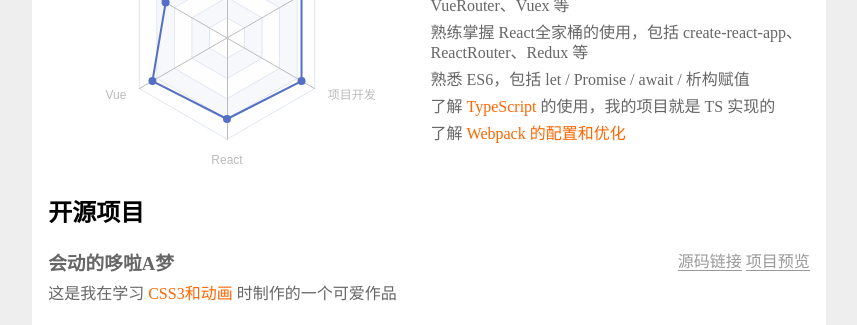
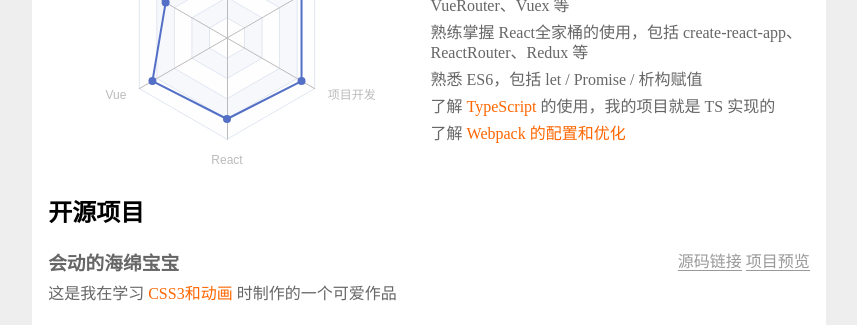
Before and after one commit to monody517/myCV, a plain HTML site: page src/index.html in a window 1280 px wide. Shown: the part 992-1317 px from the top of the page, without its empty margins (211-1068 px from the left). Drawn offline with nearby package versions, Linux system fonts and the light colour scheme.

Commit message:
Update index.html

```diff
--- a/src/index.html
+++ b/src/index.html
@@ -339,7 +339,7 @@
                 <li>熟悉<strong>前后端分离</strong>技术，包括 AJAX、跨域、前端路由、Cookie等</li>
                 <li>熟练掌握 <strong>Vue全家桶</strong>的使用，包括 VueCli、VueRouter、Vuex 等</li>
                 <li>熟练掌握 React全家桶的使用，包括 create-react-app、ReactRouter、Redux 等</li>
-                <li>熟悉 ES6，包括 let / Promise / await / 析构赋值</li>
+                <li>熟悉 ES6，包括 let / Promise / 析构赋值</li>
                 <li>了解 <strong>TypeScript</strong> 的使用，我的项目就是 TS 实现的</li>
                 <li>了解 <strong>Webpack 的配置和优化</strong></li>
               </ul>
@@ -353,7 +353,7 @@
             <ul>
               <li class="page2">
                 <header>
-                  <h3>会动的哆啦A梦</h3>
+                  <h3>会动的海绵宝宝</h3>
                   <span>
                     <a href="https://github.com/monody517/spongebob">源码链接</a>
                     <a href="https://monody517.github.io/spongebob/src/index.html">项目预览</a>
```
